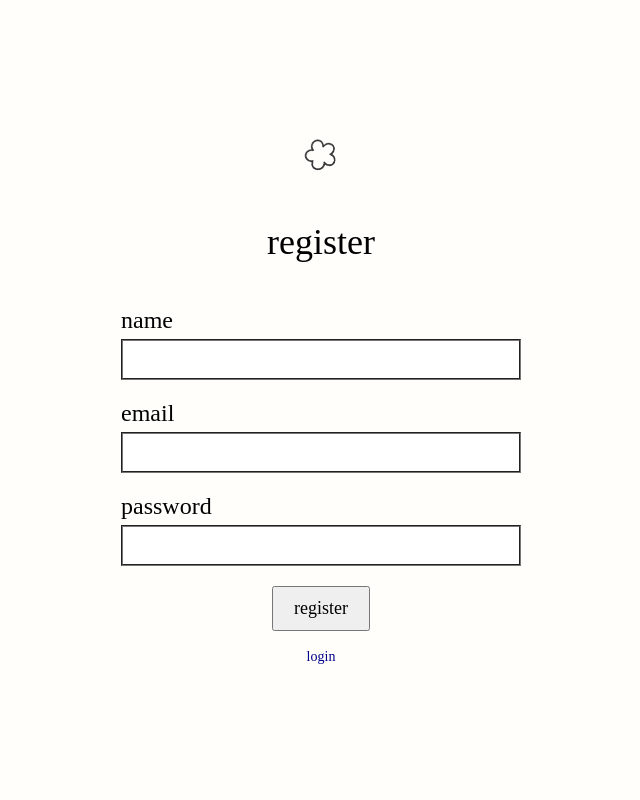
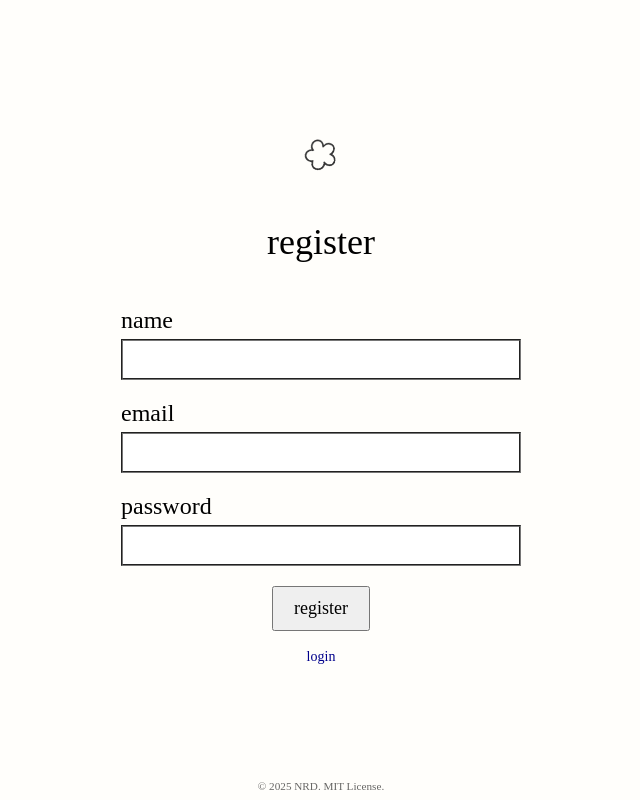
Before and after one commit to thalia-nrd/capso, a React (Create React App) app in the folder frontend/: page /#/register in a window 1280 px wide. Shown: the whole page, without its empty margins (319-959 px from the left). Built offline with nearby package versions, Linux system fonts and the light colour scheme; no server answers; a web font is replaced by a local one.

Commit message:
Fix (FE): Add footer with copyright notice to Login and Register pages for improved user information

```diff
--- a/frontend/src/app/pages/auth/LoginPage.tsx
+++ b/frontend/src/app/pages/auth/LoginPage.tsx
@@ -34,6 +34,7 @@ const Login: React.FC = () => {
   };
 
   return (
+    <>
     <FormProvider {...form}>
       <div className="wrapper">
         <form onSubmit={form.handleSubmit(submitLogin)} className="form">
@@ -65,6 +66,22 @@ const Login: React.FC = () => {
         </form>
       </div>
     </FormProvider>
+    <footer
+      style={{
+        position: "fixed",
+        bottom: 0,
+        left: 0,
+        width: "100%",       // make it full width
+        fontSize: "0.7rem",
+        opacity: 0.6,
+        textAlign: "center",
+        padding: "0.5rem 0", // optional spacing
+        pointerEvents: "none" // so it doesn’t block clicks
+      }}
+    >
+      &copy; 2025 NRD. MIT License.
+    </footer>
+    </>
   );
 };
 
--- a/frontend/src/app/pages/auth/RegisterPage.tsx
+++ b/frontend/src/app/pages/auth/RegisterPage.tsx
@@ -37,6 +37,7 @@ const Register = () => {
   };
 
   return (
+    <>
     <FormProvider {...form}>
       <div className="wrapper">
         <form onSubmit={form.handleSubmit(submitRegister)} className="form">
@@ -73,6 +74,22 @@ const Register = () => {
         </form>
       </div>
     </FormProvider>
+    <footer
+      style={{
+        position: "fixed",
+        bottom: 0,
+        left: 0,
+        width: "100%",
+        fontSize: "0.7rem",
+        opacity: 0.6,
+        textAlign: "center",
+        padding: "0.5rem 0",
+        pointerEvents: "none"
+      }}
+    >
+      &copy; 2025 NRD. MIT License.
+    </footer>
+    </>
   );
 }
 
```
